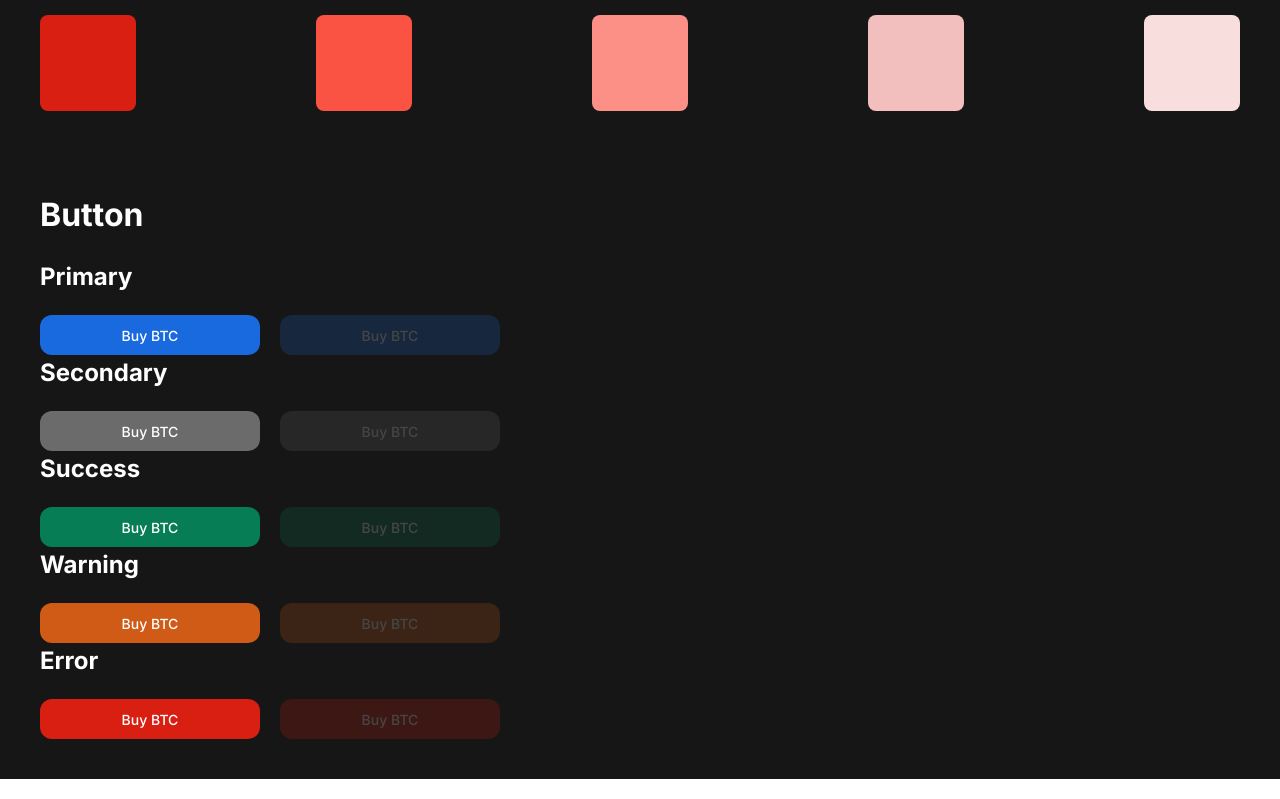
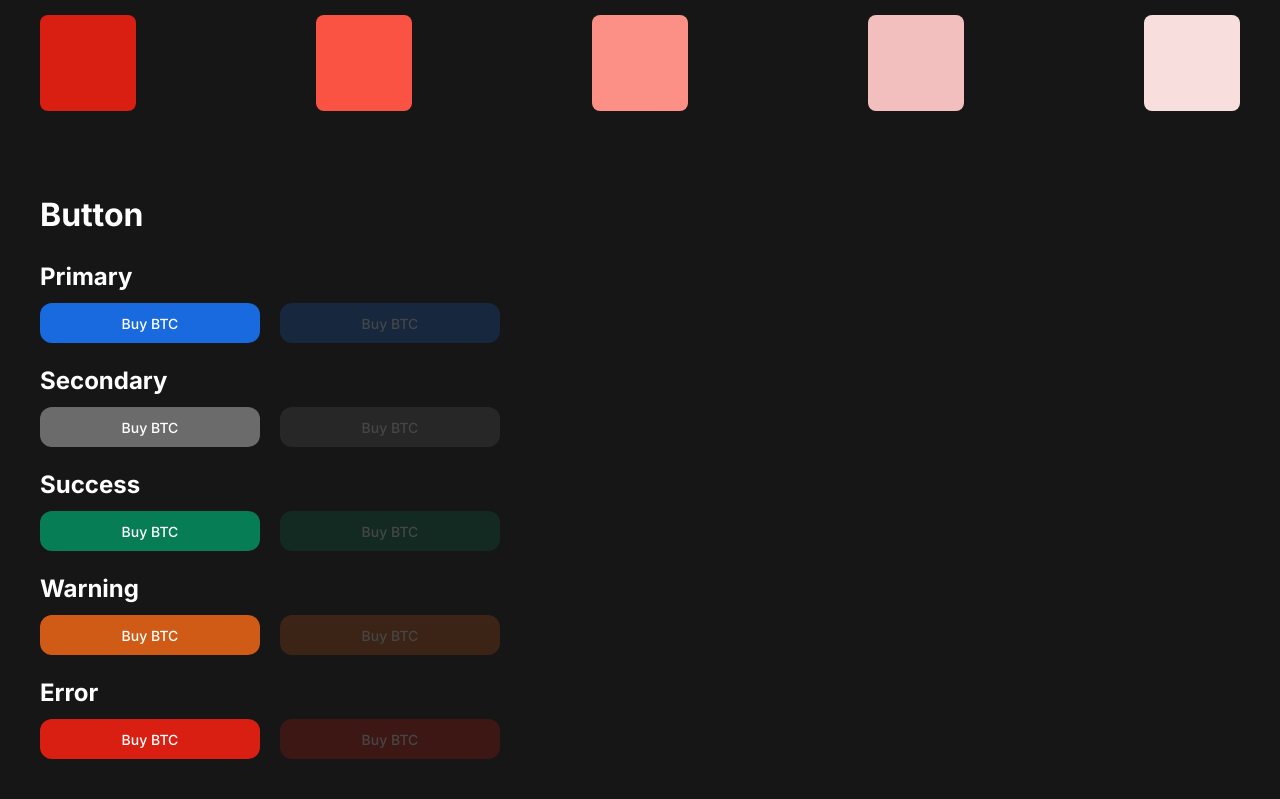
Before and after one commit to cuongcode/fkash-ui, a React (Create React App) app: page / in a window 1280 px wide. Shown: the part 1408-2207 px from the top of the page. Built offline with nearby package versions, Linux system fonts and the light colour scheme.

Commit message:
fix style button section

```diff
--- a/src/components/sections/button-section.tsx
+++ b/src/components/sections/button-section.tsx
@@ -3,36 +3,36 @@
 
 export const ButtonSection = () => {
     return (
-        <div>
         <div className='flex flex-col gap-5'>
+            <div className='flex flex-col gap-2'>
                 <Text text='Primary' preset='h5'/>
                 <div className='flex gap-5'>
                     <Button preset='primary' text='Buy BTC'/>
                     <Button preset='primary' text='Buy BTC' disabled/>
                 </div>
             </div>
-            <div className='flex flex-col gap-5'>
+            <div className='flex flex-col gap-2'>
                 <Text text='Secondary' preset='h5'/>
                 <div className='flex gap-5'>
                     <Button preset='secondary' text='Buy BTC'/>
                     <Button preset='secondary' text='Buy BTC' disabled/>
                 </div>
             </div>
-            <div className='flex flex-col gap-5'>
+            <div className='flex flex-col gap-2'>
                 <Text text='Success' preset='h5'/>
                 <div className='flex gap-5'>
                     <Button preset='success' text='Buy BTC'/>
                     <Button preset='success' text='Buy BTC' disabled/>
                 </div>
             </div>
-            <div className='flex flex-col gap-5'>
+            <div className='flex flex-col gap-2'>
                 <Text text='Warning' preset='h5'/>
                 <div className='flex gap-5'>
                     <Button preset='warning' text='Buy BTC'/>
                     <Button preset='warning' text='Buy BTC' disabled/>
                 </div>
             </div>
-            <div className='flex flex-col gap-5'>
+            <div className='flex flex-col gap-2'>
                 <Text text='Error' preset='h5'/>
                 <div className='flex gap-5'>
                     <Button preset='error' text='Buy BTC'/>
```
Lines whose indentation alone changed are shown as unchanged.
